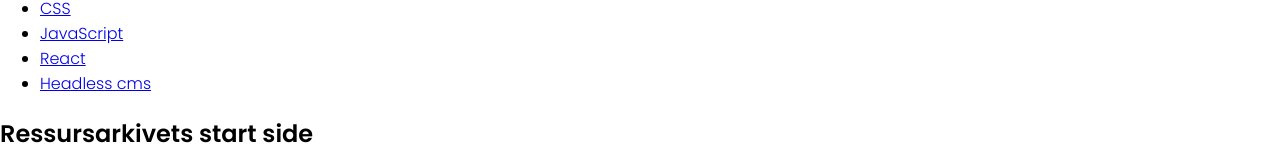
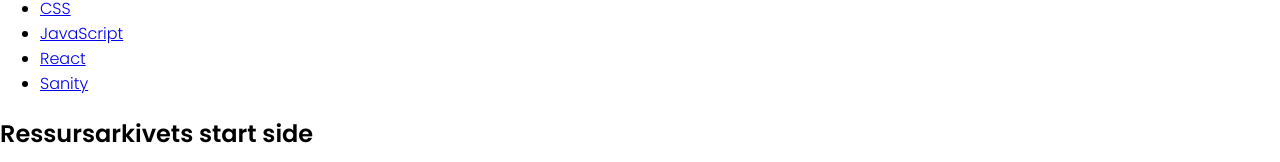
Before and after one commit to MyconidM/uin23ak3_resourceapp_group10, a React (Create React App) app: page / in a window 1280 px wide. Shown: the part 1367-1529 px from the top of the page. Built offline with nearby package versions, Linux system fonts and the light colour scheme.

Commit message:
Sanity i stedet for Headless CMS

```diff
--- a/src/components/Side.js
+++ b/src/components/Side.js
@@ -89,7 +89,7 @@
                     <Link to="/React">React</Link>
                 </li>
                 <li id="nav6" onClick={NAV6}>
-                    <Link to="/HeadlessCMS">Headless cms</Link>
+                    <Link to="/HeadlessCMS">Sanity</Link>
                 </li>
             </ul>
         </nav>
```
